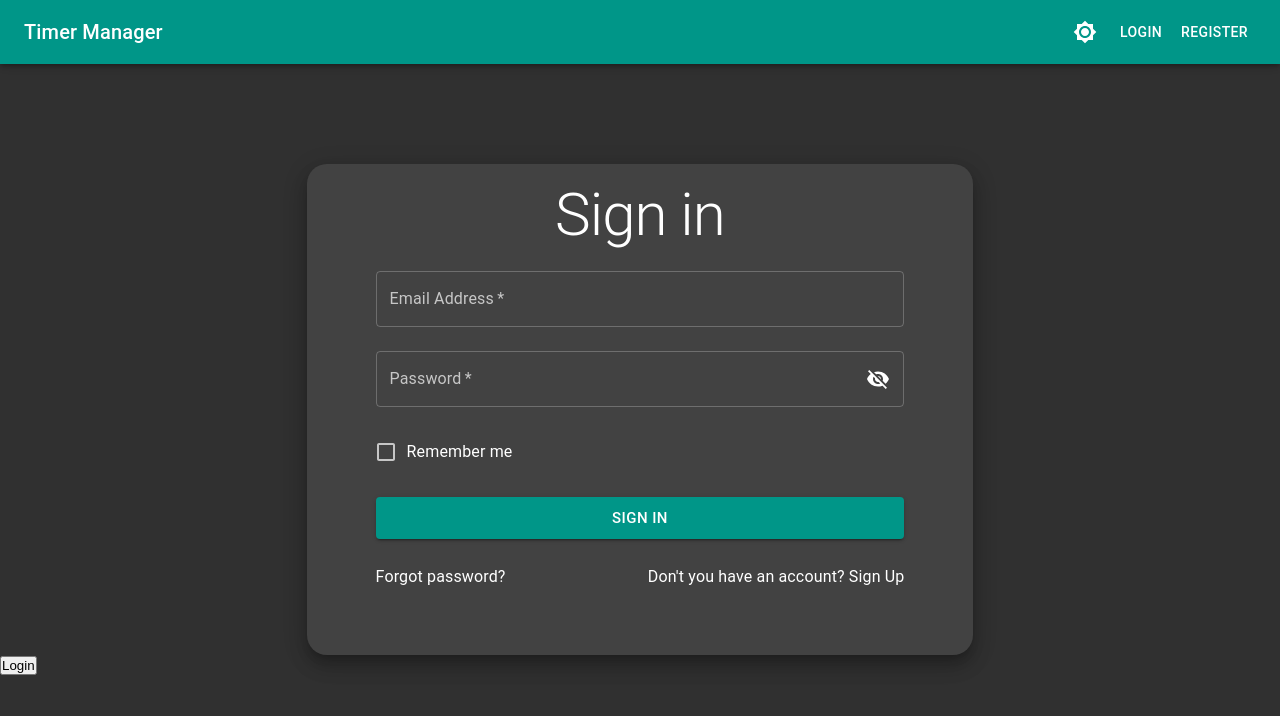
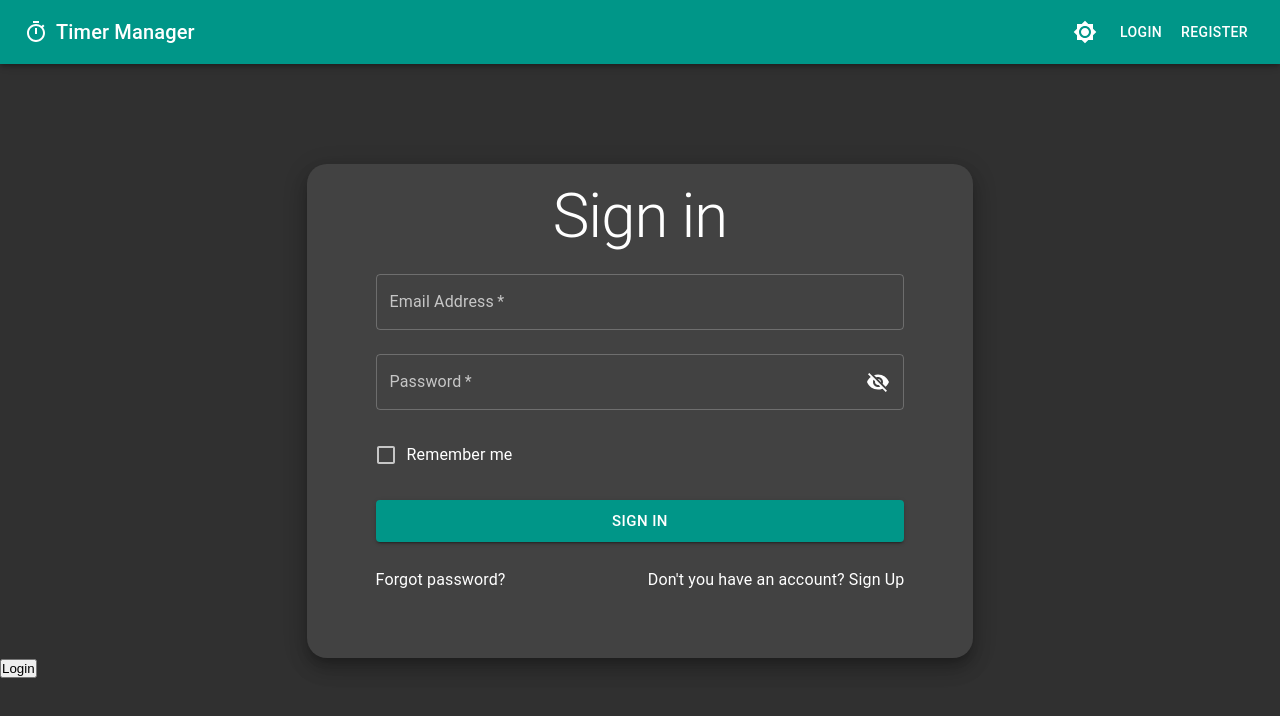
Before and after one commit to kubahrom/timer-manager, a React (Create React App) app: page /login in a window 1280 px wide. Shown: the top 716 px of the page. Built offline with nearby package versions, Linux system fonts and the light colour scheme; no server answers.

Commit message:
app icon, responsive text

```diff
--- a/src/components/ProjectDetails/Timer/Counter.js
+++ b/src/components/ProjectDetails/Timer/Counter.js
@@ -36,7 +36,6 @@ const Counter = ({ timer }) => {
   return (
     <Typography
       variant="h3"
-      className={classes.text}
       className={clsx(classes.text, hours > 999 ? classes.smallerText : '')}
     >
       {handleNull(hours)}:{handleNull(minutes)}:{handleNull(seconds)}
--- a/src/components/Shared/Navbar/Navbar.js
+++ b/src/components/Shared/Navbar/Navbar.js
@@ -12,10 +12,12 @@ import MainMenu from './MainMenu/MainMenu';
 import { useState } from 'react';
 import Sidebar from './Sidebar/Sidebar';
 import { useSelector } from 'react-redux';
+import { Timer } from '@material-ui/icons';
 
 const drawerWidth = 240;
 
-const useStyles = makeStyles(theme => ({
+const useStyles = makeStyles(
+  theme => ({
     appBar: {
       zIndex: theme.zIndex.drawer + 1,
       transition: theme.transitions.create(['width', 'margin'], {
@@ -38,6 +40,8 @@ const useStyles = makeStyles(theme => ({
       textOverflow: 'ellipsis',
       whiteSpace: 'nowrap',
       overflow: 'hidden',
+      display: 'flex',
+      alignItems: 'center',
     },
     hide: {
       display: 'none',
@@ -46,7 +50,15 @@ const useStyles = makeStyles(theme => ({
       flexGrow: 1,
       paddingRight: 8,
     },
-}));
+    icon: {
+      marginRight: theme.spacing(1),
+      [theme.breakpoints.down('xs')]: {
+        display: 'none',
+      },
+    },
+  }),
+  { index: 1 }
+);
 
 const Navbar = () => {
   const classes = useStyles();
@@ -85,6 +97,7 @@ const Navbar = () => {
           )}
           <Typography variant="h6" className={classes.mainMenu}>
             <Link to="/" className={classes.appTitle}>
+              <Timer className={classes.icon} />
               Timer Manager
             </Link>
           </Typography>
--- a/src/components/Shared/Navbar/Sidebar/Sidebar.js
+++ b/src/components/Shared/Navbar/Sidebar/Sidebar.js
@@ -1,12 +1,11 @@
 import React from 'react';
 import clsx from 'clsx';
-import { makeStyles, useTheme } from '@material-ui/core/styles';
+import { makeStyles } from '@material-ui/core/styles';
 import Drawer from '@material-ui/core/Drawer';
 import List from '@material-ui/core/List';
 import Divider from '@material-ui/core/Divider';
 import IconButton from '@material-ui/core/IconButton';
 import ChevronLeftIcon from '@material-ui/icons/ChevronLeft';
-import ChevronRightIcon from '@material-ui/icons/ChevronRight';
 import ListItem from '@material-ui/core/ListItem';
 import ListItemIcon from '@material-ui/core/ListItemIcon';
 import ListItemText from '@material-ui/core/ListItemText';
@@ -74,7 +73,6 @@ const useStyles = makeStyles(
 
 const Sidebar = ({ open, handleDrawerClose }) => {
   const classes = useStyles();
-  const theme = useTheme();
   return (
     <Drawer
       variant="permanent"
--- a/src/themes/Theme.js
+++ b/src/themes/Theme.js
@@ -2,12 +2,13 @@ import { useSelector } from 'react-redux';
 import {
   unstable_createMuiStrictModeTheme as createMuiTheme,
   ThemeProvider,
+  responsiveFontSizes,
 } from '@material-ui/core';
 
 const Theme = ({ children }) => {
   const darkTheme = useSelector(state => state.theme.darkTheme);
 
-  const theme = createMuiTheme({
+  let theme = createMuiTheme({
     palette: {
       type: darkTheme ? 'dark' : 'light',
       primary: {
@@ -22,13 +23,7 @@ const Theme = ({ children }) => {
     },
   });
 
-  theme.typography.h1 = {
-    ...theme.typography.h1,
-    fontSize: '3.75rem',
-    [theme.breakpoints.down('xs')]: {
-      fontSize: '2.4rem',
-    },
-  };
+  theme = responsiveFontSizes(theme);
 
   return <ThemeProvider theme={theme}>{children}</ThemeProvider>;
 };
```
Lines whose indentation alone changed are shown as unchanged.
